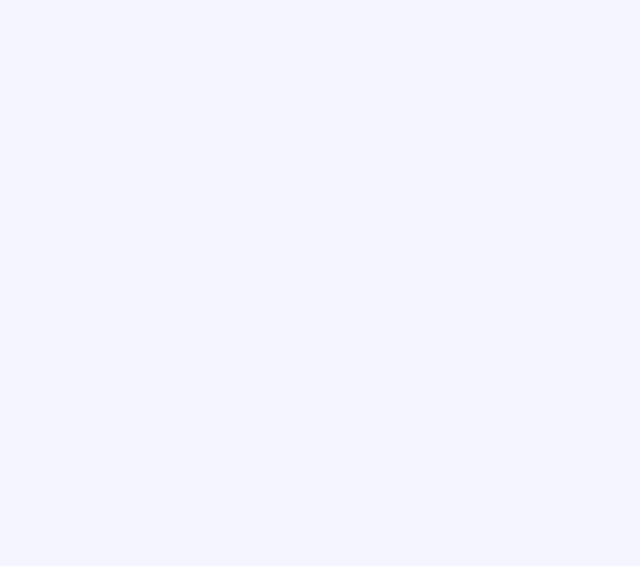
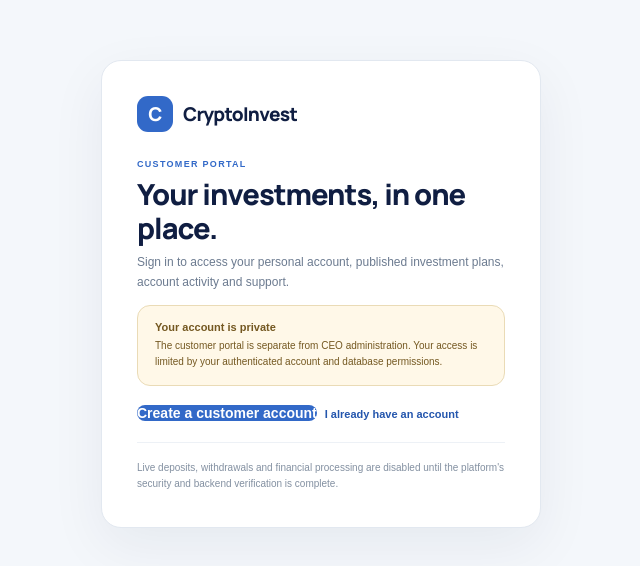
Before and after one commit to udofiaasianubong738-droid/Cryptocurrency, a Next.js app in the folder nextjs/: page /customer/welcome in a window 1280 px wide. Before the commit this address had no page. Shown: the part 106-672 px from the top of the page, without its empty margins (319-959 px from the left). Built offline with nearby package versions, Linux system fonts and the light colour scheme.

Commit message:
Add customer welcome and registration entry screens

```diff
--- /dev/null
+++ b/nextjs/src/app/customer/welcome/page.tsx
@@ -0,0 +1,18 @@
+import Link from "next/link";
+
+export const metadata = { title: "Welcome | CryptoInvest Customer", robots: { index: false, follow: false } };
+
+export default function CustomerWelcomePage() {
+  return <main className="customer-auth-shell">
+    <section className="customer-auth-card">
+      <Link href="/customer/welcome" className="customer-brand"><span className="customer-brand-mark">C</span><span>CryptoInvest</span></Link>
+      <p className="customer-eyebrow">CUSTOMER PORTAL</p>
+      <h1>Your investments, in one place.</h1>
+      <p className="customer-muted">Sign in to access your personal account, published investment plans, account activity and support.</p>
+      <div className="customer-safety-banner"><strong>Your account is private</strong><p>The customer portal is separate from CEO administration. Your access is limited by your authenticated account and database permissions.</p></div>
+      <Link className="customer-primary customer-welcome-link" href="/customer/register">Create a customer account</Link>
+      <Link className="customer-switch customer-welcome-link-secondary" href="/customer/login">I already have an account</Link>
+      <p className="customer-footnote">Live deposits, withdrawals and financial processing are disabled until the platform's security and backend verification is complete.</p>
+    </section>
+  </main>;
+}
```
